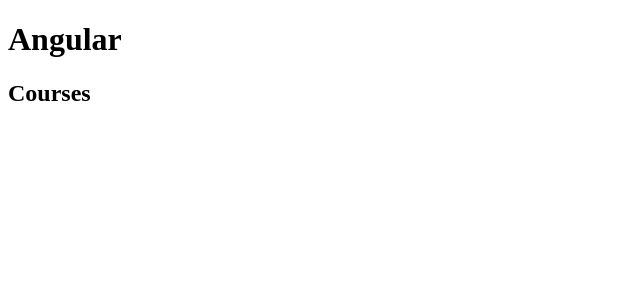
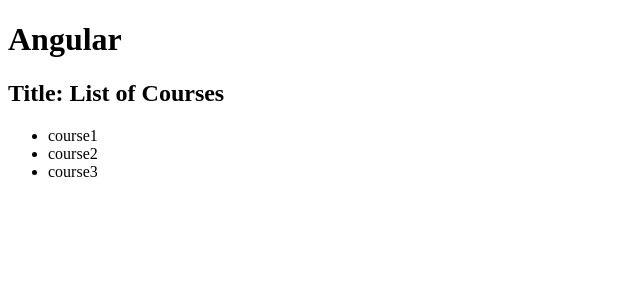
Before and after one commit to ChichiZhou/AngularLearning, an Angular app: page / in a window 1280 px wide. Shown: the top 300 px of the page, without its empty margins (0-640 px from the left). Built offline with nearby package versions, Linux system fonts and the light colour scheme.

Commit message:
Modify the template of courses

```diff
--- a/src/app/courses.component.ts
+++ b/src/app/courses.component.ts
@@ -2,8 +2,23 @@
 import { Component } from '@angular/core';
 @Component({
     selector: 'courses',
-    template: '<h2>Courses</h2>'
+    // 这里使用 `` 可以将 template 分成许多行，这样便于阅读
+    // Use Directives manipulate the DOM elements
+    template: `
+    <h2>{{ "Title: " + getTitle() }}</h2>
+    <ul>
+        <li *ngFor="let courseElement of courses">
+            {{ courseElement }}
+        </li>
+    </ul>
+
+    `
 })
 export class CoursesComponent{
+    title = "List of Courses";
+    getTitle(){
+        return this.title;
+    };
+    courses = ["course1", "course2", "course3"];
 
 }
```
